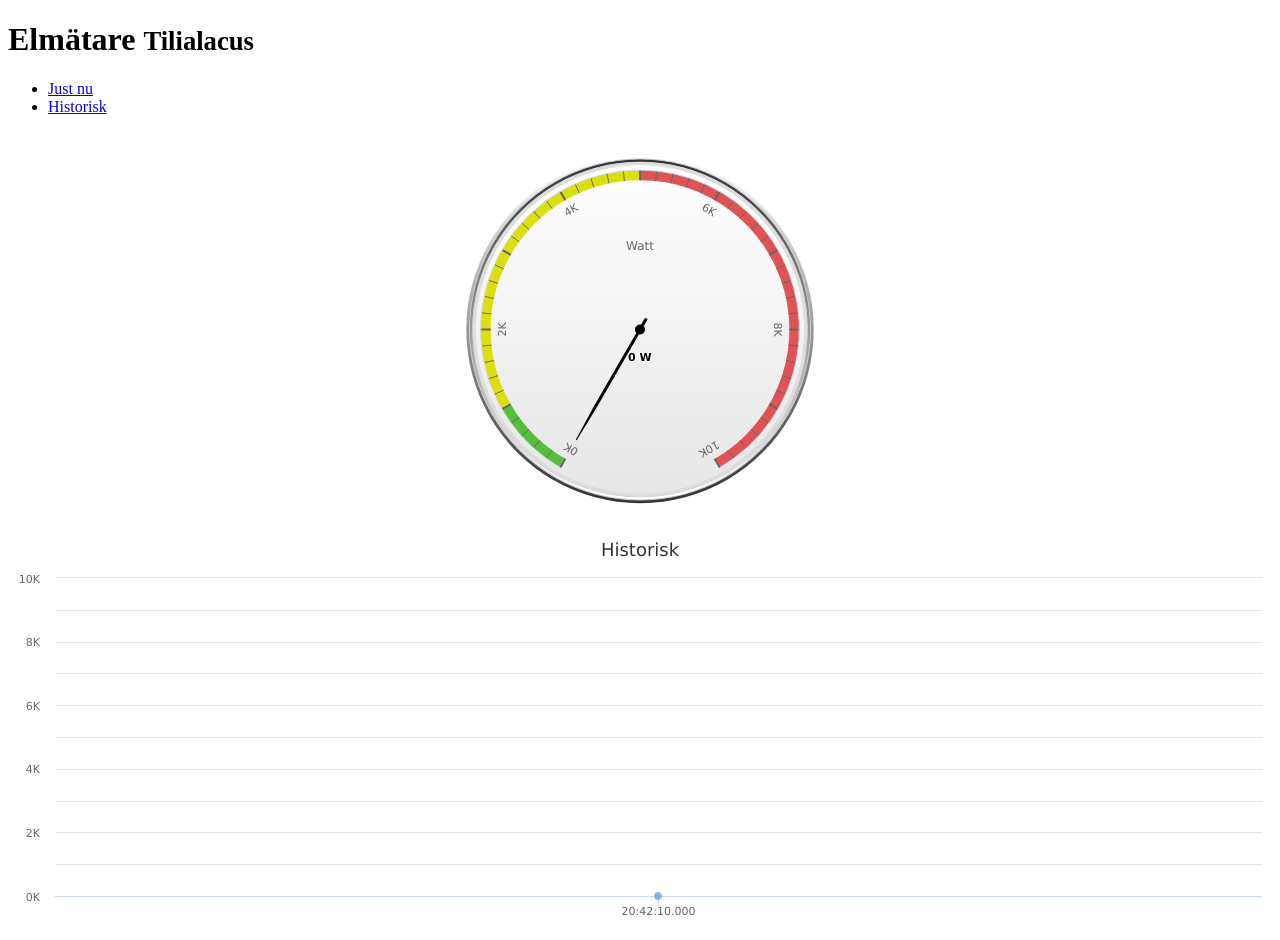
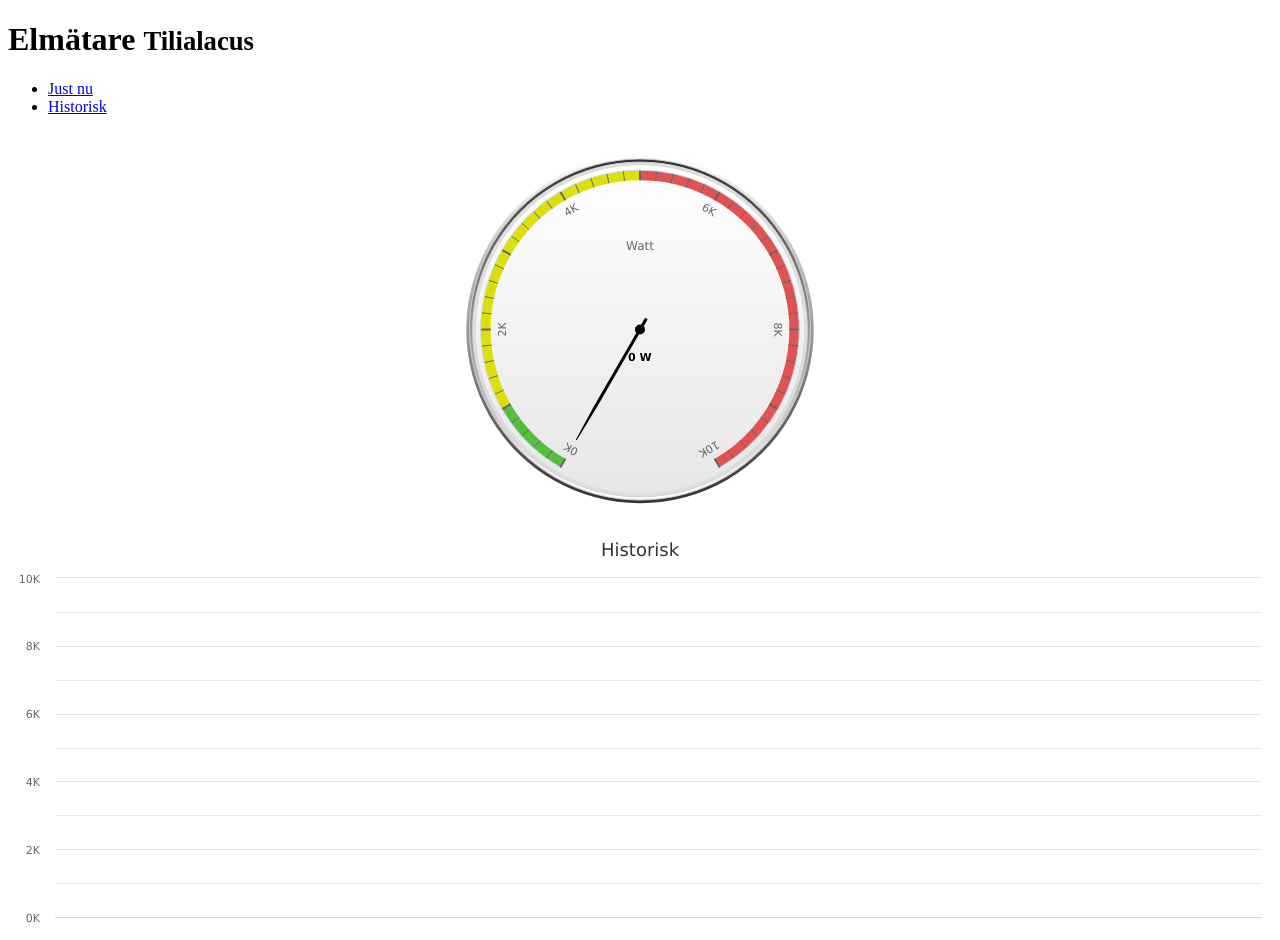
Before and after one commit to rlindsjo/power-meter-server, a website: page src/static/index.html in a window 1280 px wide. Drawn offline with nearby package versions, Linux system fonts and the light colour scheme; no server answers; some icons are missing.

Commit message:
Remove 0 as default value when creating history chart.

```diff
--- a/src/static/index.html
+++ b/src/static/index.html
@@ -147,7 +147,7 @@ $(function () {
 			enabled: false
 		},
         series: [{
-            data: [[Date.now(), 0]],
+            data: [],
 			name: "Förbrukning"
         }],
 		xAxis: {
@@ -196,7 +196,6 @@ $(function () {
 		      var point = gaugeChart.series[0].points[0];
 			  var val = Math.floor(data.value * 1000);
 		      point.update(val);
-
 			  historyChart.series[0].addPoint([Date.now(), val], true, historyChart.series[0] >= 30);
 		  });
 	};
```
